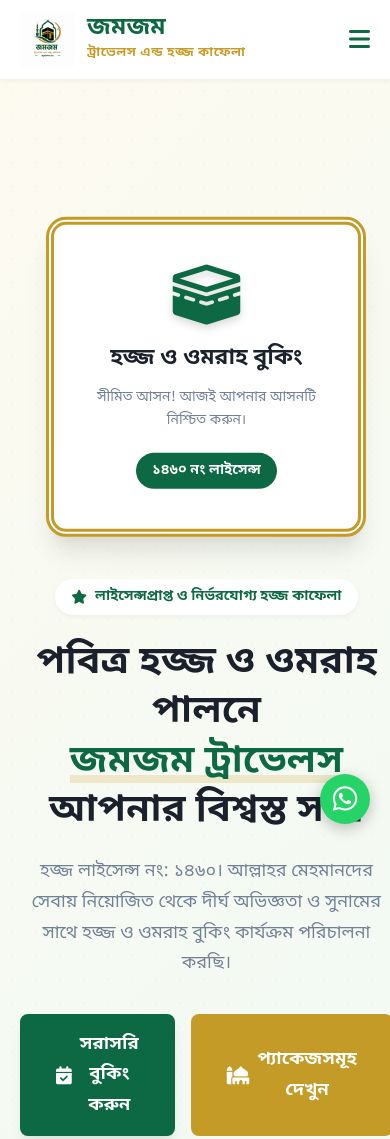
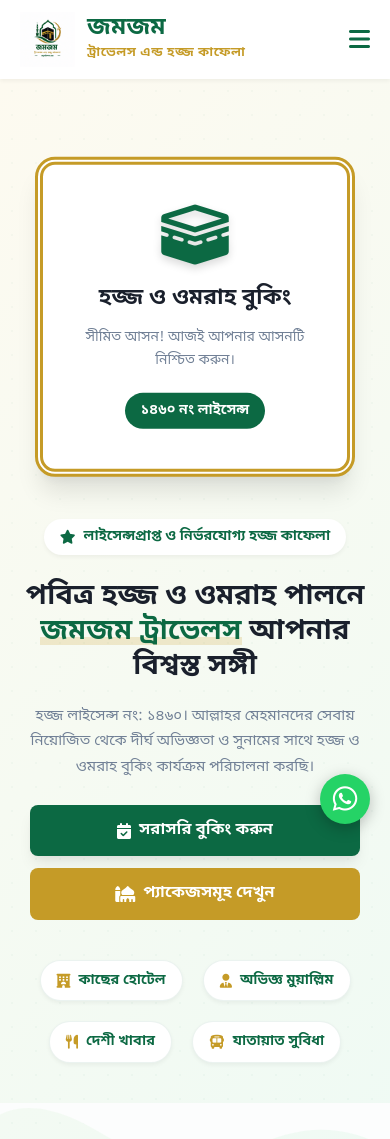
Before and after one commit to devriazul/zamzam, a plain HTML site: page index.html in a window 390 px wide. Shown: the top 1139 px of the page. Drawn offline with Linux system fonts and the light colour scheme.

Commit message:
Optimize mobile hero button sizes, section spacing, and gallery layout grid

```diff
--- a/style.css
+++ b/style.css
@@ -1390,8 +1390,54 @@
         font-size: 28px;
     }
 
+    .section-header {
+        margin-bottom: 35px;
+    }
+
+    .hero-section {
+        padding: 80px 0 100px 0;
+    }
+
+    .hero-title {
+        font-size: 28px;
+        line-height: 1.25;
+    }
+
+    .hero-subtitle {
+        font-size: 15px;
+        margin-bottom: 25px;
+    }
+
+    .hero-ctas {
+        flex-direction: column;
+        width: 100%;
+        gap: 12px;
+        padding: 0 10px;
+    }
+
+    .hero-ctas .btn {
+        width: 100%;
+    }
+
+    .btn-large {
+        padding: 12px 24px;
+        font-size: 16px;
+    }
+
     .packages-grid {
         grid-template-columns: 1fr;
+    }
+
+    .gallery-grid {
+        grid-template-columns: repeat(2, 1fr);
+        grid-auto-rows: 150px;
+        gap: 10px;
+    }
+
+    .gallery-item:nth-child(3n),
+    .gallery-item:nth-child(5n) {
+        grid-column: span 1;
+        grid-row: span 1;
     }
 
     .contact-grid {
```
